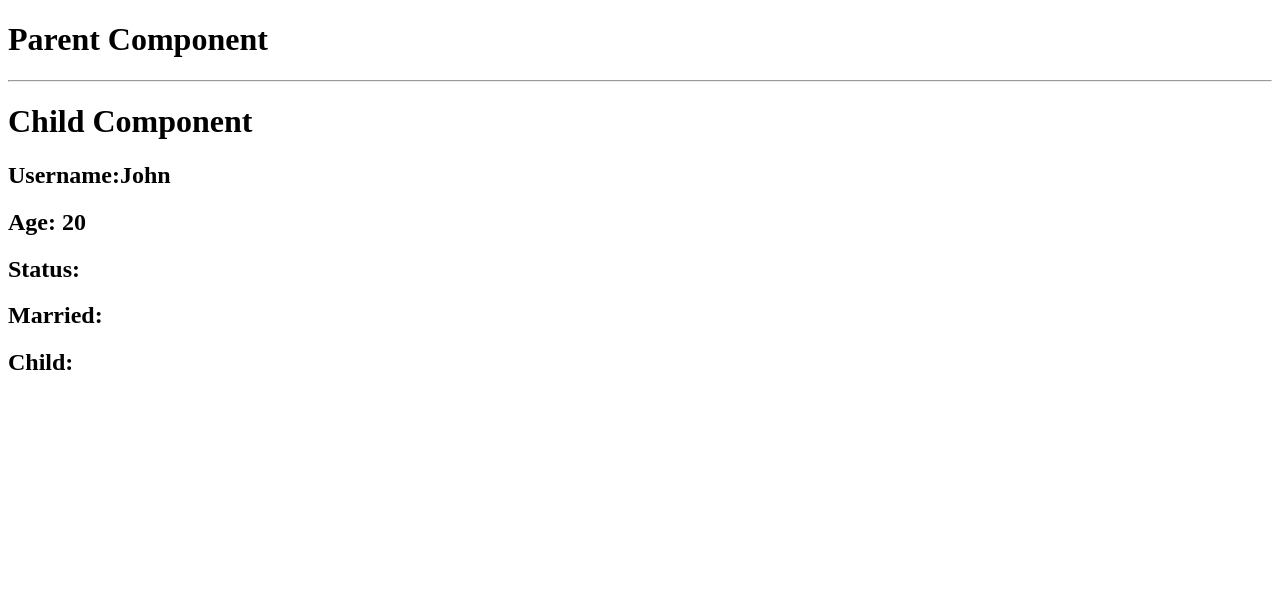
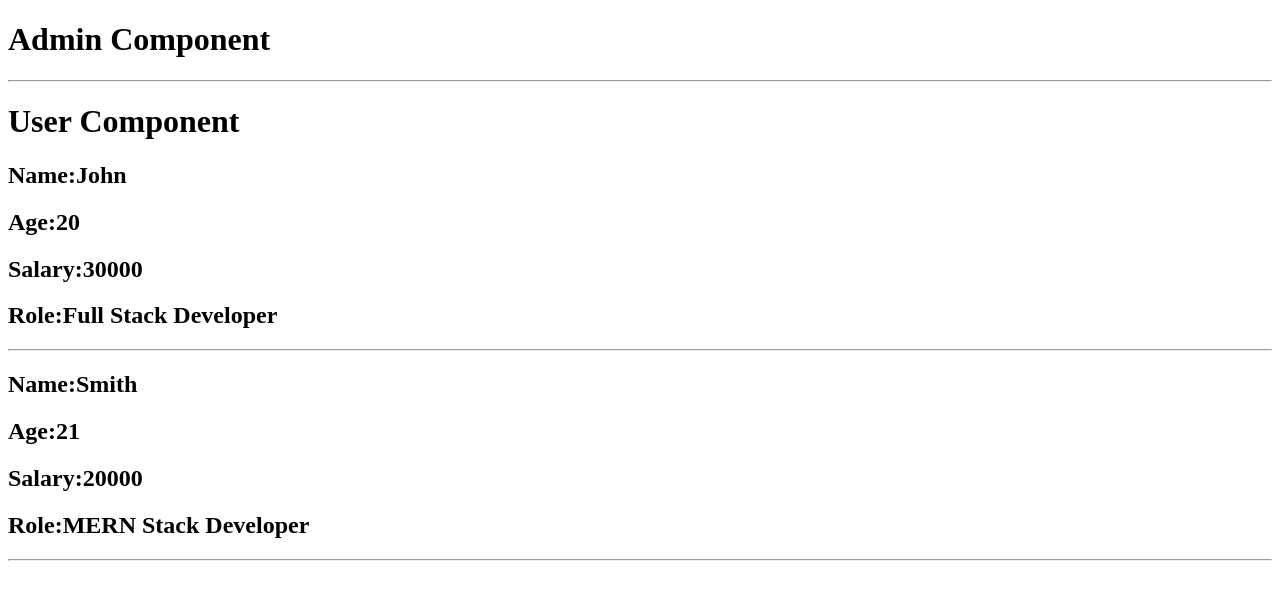
Before and after one commit to CodeCrafterRohit/React-M5, a React (Vite) app in the folder my-first-react-app/: page / in a window 1280 px wide. Shown: the top 600 px of the page. Built offline with nearby package versions, Linux system fonts and the light colour scheme.

Commit message:
props code added

```diff
--- a/my-first-react-app/src/App.jsx
+++ b/my-first-react-app/src/App.jsx
@@ -9,6 +9,8 @@ import User1 from "./Components/User1";
 import User2 from "./Components/User2";
 import User3 from "./Components/User3";
 import Parent from "./Props/Parent";
+import Parent1 from "./Props/Parent1";
+import Admin from "./Props/Admin";
 
 const App = () => {
   return (
@@ -22,7 +24,9 @@ const App = () => {
       {/* <User1 />
       <User2 />
       <User3 /> */}
-      <Parent/>
+      {/* <Parent/> */}
+      {/* <Parent1 /> */}
+      <Admin />
     </>
   );
 };
--- /dev/null
+++ b/my-first-react-app/src/Props/Admin.jsx
@@ -0,0 +1,33 @@
+import React from "react";
+import User from "./User";
+
+const Admin = () => {
+  //! Employess Data
+  let employee1 = {
+    eName: "John",
+    eAge: 20,
+    eSalary: 30000,
+    eRole: "Full Stack Developer",
+  };
+  let employee2 = {
+    eName: "Smith",
+    eAge: 21,
+    eSalary: 20000,
+    eRole: "MERN Stack Developer",
+  };
+  let employee3 = {
+    eName: "Bob",
+    eAge: 23,
+    eSalary: 35000,
+    eRole: "Java Full Stack Developer",
+  };
+  return (
+    <div>
+      <h1>Admin Component</h1>
+      <hr />
+      <User employee1={employee1} employee2={employee2} employee3={employee3} />
+    </div>
+  );
+};
+
+export default Admin;
--- /dev/null
+++ b/my-first-react-app/src/Props/Child1.jsx
@@ -0,0 +1,24 @@
+import React from "react";
+
+const Child1 = (props) => {
+  //   console.log(props);
+  //! Destructuring of an object (props)
+  let { username, age, role, skills } = props;
+  //   console.log(skills);
+  let [a, b, c, d] = skills;
+  return (
+    <>
+      <h1>Child1 Component</h1>
+      <h2>Username: {username}</h2>
+      <h2>Age: {age}</h2>
+      <h2>Role:{role}</h2>
+      {/* Skills */}
+      <h3>Skill-1: {a}</h3>
+      <h3>Skill-2: {b}</h3>
+      <h3>Skill-3: {c}</h3>
+      <h3>Skill-4: {d}</h3>
+    </>
+  );
+};
+
+export default Child1;
--- /dev/null
+++ b/my-first-react-app/src/Props/Parent1.jsx
@@ -0,0 +1,21 @@
+import React from "react";
+import Child1 from "./Child1";
+
+const Parent1 = () => {
+  //! Property (data)
+
+  return (
+    <>
+      <h1>Parent1 Component</h1>
+      <hr />
+      <Child1
+        username={"John"}
+        age={20}
+        role={"Admin"}
+        skills={["HTML", "CSS", "JS", "Tailwind CSS"]}
+      />
+    </>
+  );
+};
+
+export default Parent1;
--- /dev/null
+++ b/my-first-react-app/src/Props/User.jsx
@@ -0,0 +1,27 @@
+import React from "react";
+
+const User = (props) => {
+  console.log("Props:", props);
+  let { employee1, employee2 } = props;
+  //   console.log(employee1);
+  //   let { eName, eAge, eSalary, eRole } = employee1;
+  return (
+    <div>
+      <h1>User Component</h1>
+      <h2>Name:{employee1.eName}</h2>
+      <h2>Age:{employee1.eAge}</h2>
+      <h2>Salary:{employee1.eSalary}</h2>
+      <h2>Role:{employee1.eRole}</h2>
+      <hr />
+
+      <h2>Name:{employee2.eName}</h2>
+      <h2>Age:{employee2.eAge}</h2>
+      <h2>Salary:{employee2.eSalary}</h2>
+      <h2>Role:{employee2.eRole}</h2>
+      <hr />
+      {/* Display the employee 3 details */}
+    </div>
+  );
+};
+
+export default User;
```
